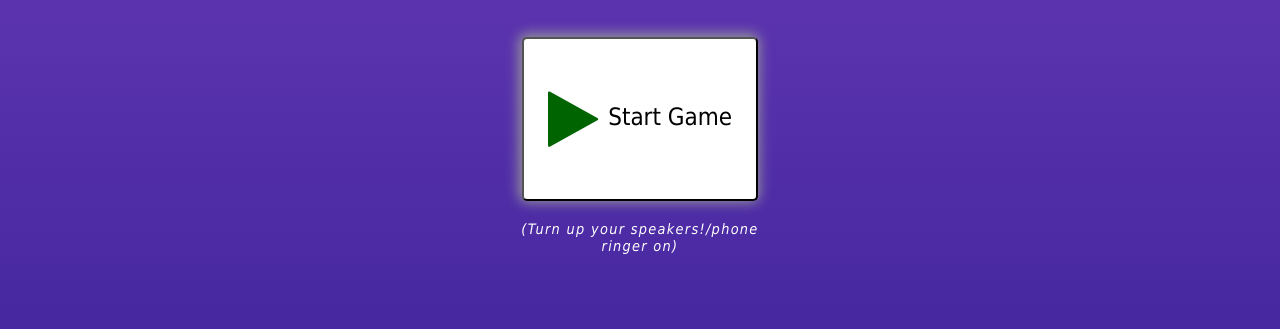
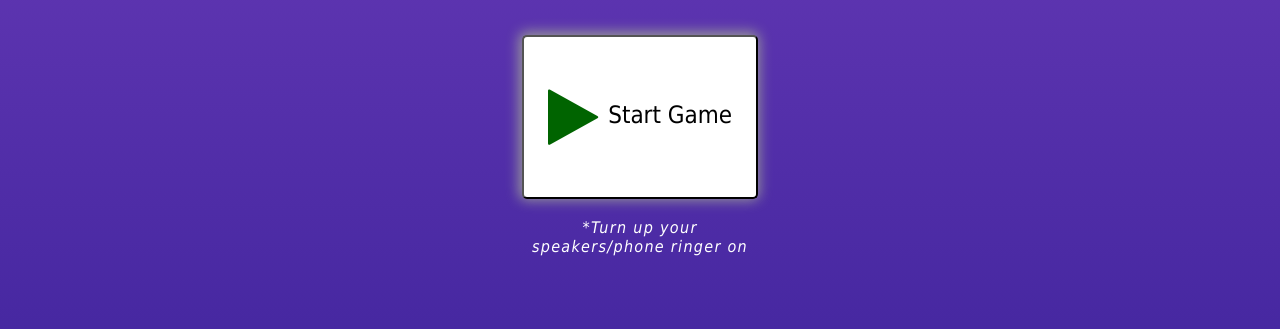
Before and after one commit to greggfine/jazz-guitar-game-2, a website: page index.html in a window 1280 px wide. Shown: the part 199-528 px from the top of the page. Drawn offline with nearby package versions, Linux system fonts and the light colour scheme.

Commit message:
updated speaker notification

```diff
--- a/index.html
+++ b/index.html
@@ -26,7 +26,7 @@
             <button class="start-game-btn">
                 <i class="fa fa-play" aria-hidden="true"></i> <span>Start Game</span>
             </button>
-            <span style="letter-spacing: 1.3px; transform: translateY(20px); max-width: 240px; font-size: 0.9rem"><em>(Turn up your speakers!/phone ringer on)</em></span>
+            <span style="letter-spacing: 1.3px; transform: translateY(20px); max-width: 245px; font-size: 1.0rem;"><em>*Turn up your speakers/phone ringer on</em></span>
         </div>
 
         <div class="play-game">
```
Also changed, not shown: dist/index.html.
